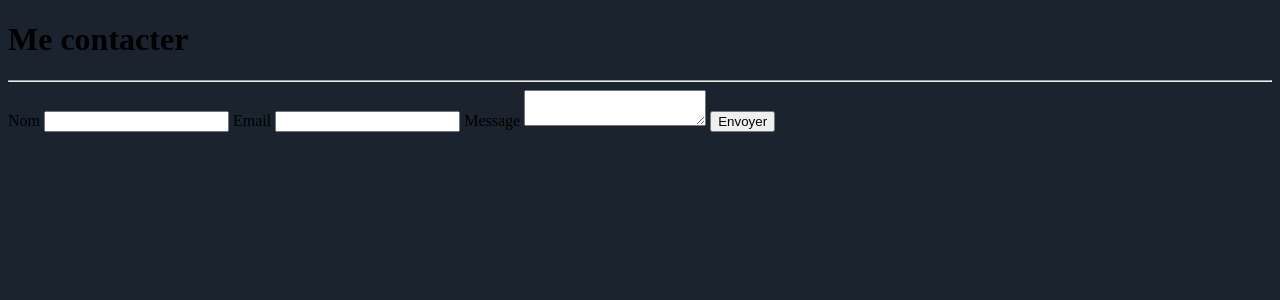
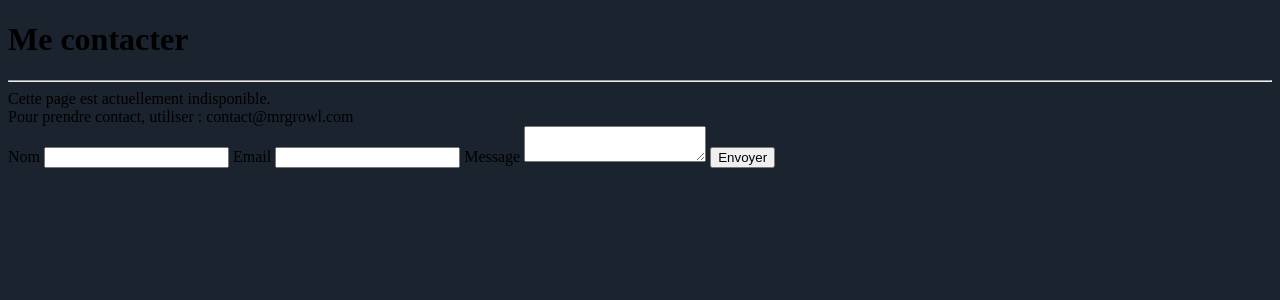
Before and after one commit to mrgrowl/personnal-website, a Symfony app: template templates/user/contact.html.twig in a window 1280 px wide. Shown: the part 130-430 px from the top of the page. Run offline with Twig, Linux system fonts and the light colour scheme; the template is opened without the code that fills it, so the values that code supplies are empty; form fields are guessed from the names that the template uses; some libraries are stand-ins or nearby versions.

Commit message:
ajout msg page contact

```diff
--- a/templates/user/contact.html.twig
+++ b/templates/user/contact.html.twig
@@ -18,6 +18,11 @@
 				{{message}}
 			</div>
 		{% endfor %}
+
+		<div class="alert alert-danger fw-bold text-center" role="alert">
+			Cette page est actuellement indisponible.
+			<br>Pour prendre contact, utiliser : contact@mrgrowl.com
+		</div>
 
 		{{ form_start(form) }}
 
```
